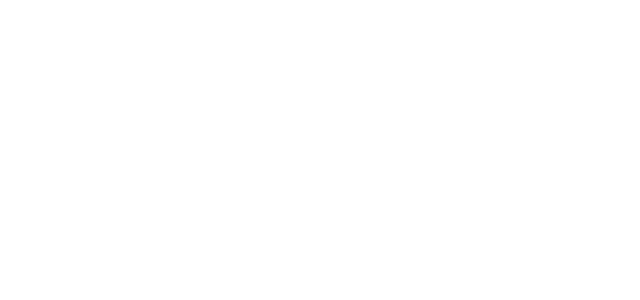
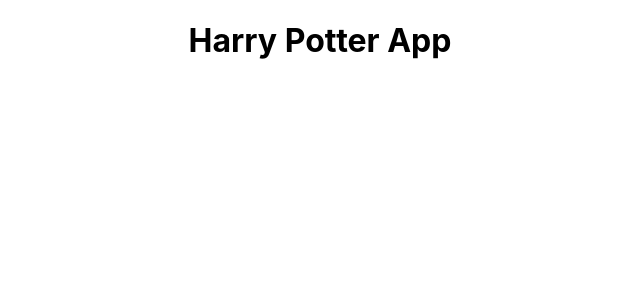
Before and after one commit to nologyRob/harry-potter-app, a React (Create React App) app: page / in a window 1280 px wide. Shown: the top 300 px of the page, without its empty margins (320-960 px from the left). Built offline with nearby package versions, Linux system fonts and the light colour scheme.

Commit message:
added to readme

```diff
--- a/src/App.jsx
+++ b/src/App.jsx
@@ -1,13 +1,11 @@
-import characters from './data/characters'
-import './App.css';
+import characters from "./data/characters";
+import "./App.css";
 
 function App() {
-
-
-  return (
-    <div className="App">
-
-    </div>
+  return(
+  <div className="App">
+    <h1>Harry Potter App</h1>
+  </div>
   );
 }
 
```
Also changed, not shown: src/assets/images/HarryPotterLogo.png (added), 1 other file (tests, documents, lock files or other folders).
